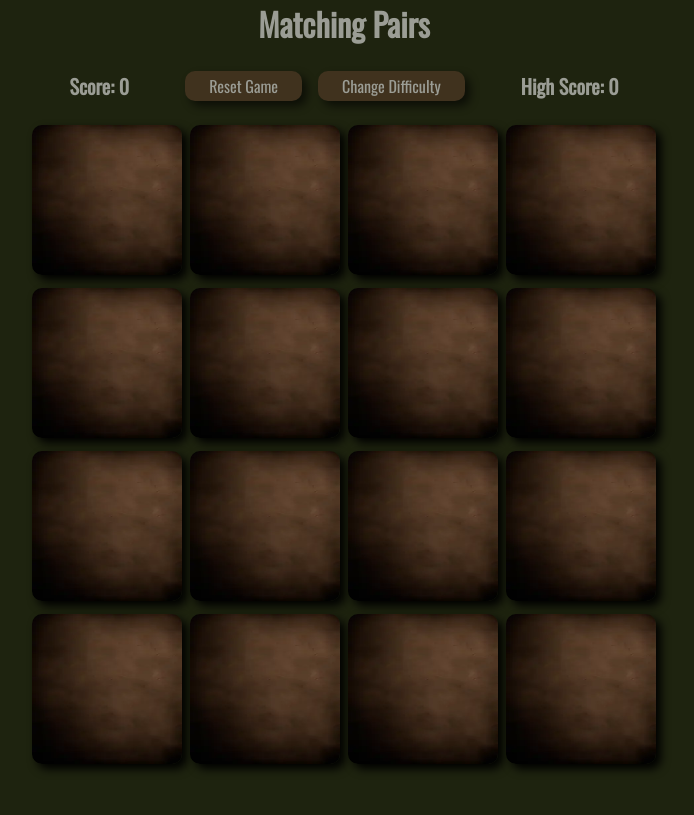
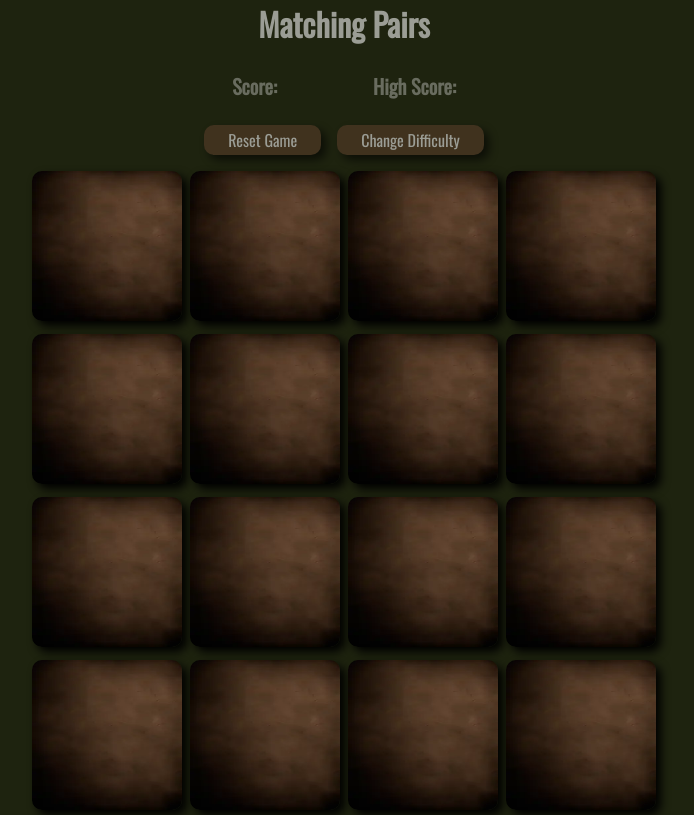
Before and after one commit to gizemnkorkmaz/matching-pairs, a React (Create React App) app: page / in a window 1280 px wide. Both pictures are taken after a click on the button "Easy". Shown: the whole page, without its empty margins (296-990 px from the left). Built offline with nearby package versions, Linux system fonts and the light colour scheme.

Commit message:
Add Board Header component && Add button container

```diff
--- a/src/components/Board/Board.jsx
+++ b/src/components/Board/Board.jsx
@@ -4,6 +4,7 @@ import styled from "styled-components";
 import Card from "../Card/Card";
 import Stats from "../Stats/Stats";
 import Button from "../Button/Button";
+import BoardHeader from "../BoardHeader/BoardHeader";
 
 import shuffleArray from "../../utils/shuffleArray";
 import getNameById from "../../utils/getNameById";
@@ -75,10 +76,13 @@ function Board({ duplicatedCards, setIsStartGame, gameLevel }) {
 
   return (
     <>
-      <Stats score={score} highScore={highScore}>
-        <Button handleClick={resetGame}>Reset Game</Button>
-        <Button handleClick={changeLevel}>Change Difficulty</Button>
-      </Stats>
+      <BoardHeader score={score} highScore={highScore}>
+        <Stats movesCount={movesCount} />
+        <div className="buttons">
+          <Button handleClick={resetGame}>Reset Game</Button>
+          <Button handleClick={changeLevel}>Change Difficulty</Button>
+        </div>
+      </BoardHeader>
       <BoardStyled className={gameLevel}>
         {cards.map((card) => {
           return (
```
